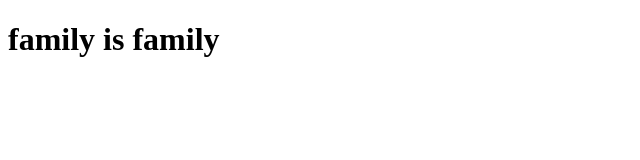
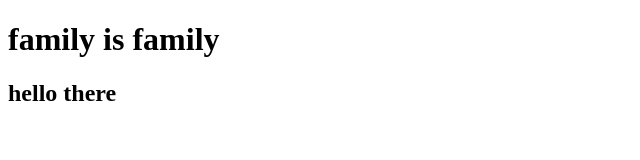
Before and after one commit to samuelabegaz/git-Practice, a plain HTML site: page pages/index.html in a window 1280 px wide. Shown: the whole page, without its empty margins (0-640 px from the left). Drawn offline with Linux system fonts and the light colour scheme.

Commit message:
added h2 tag

```diff
--- a/pages/index.html
+++ b/pages/index.html
@@ -10,6 +10,7 @@
 
 <body>
     <h1>family is family</h1>
+    <h2>hello there</h2>
 </body>
 
 </html>
```
